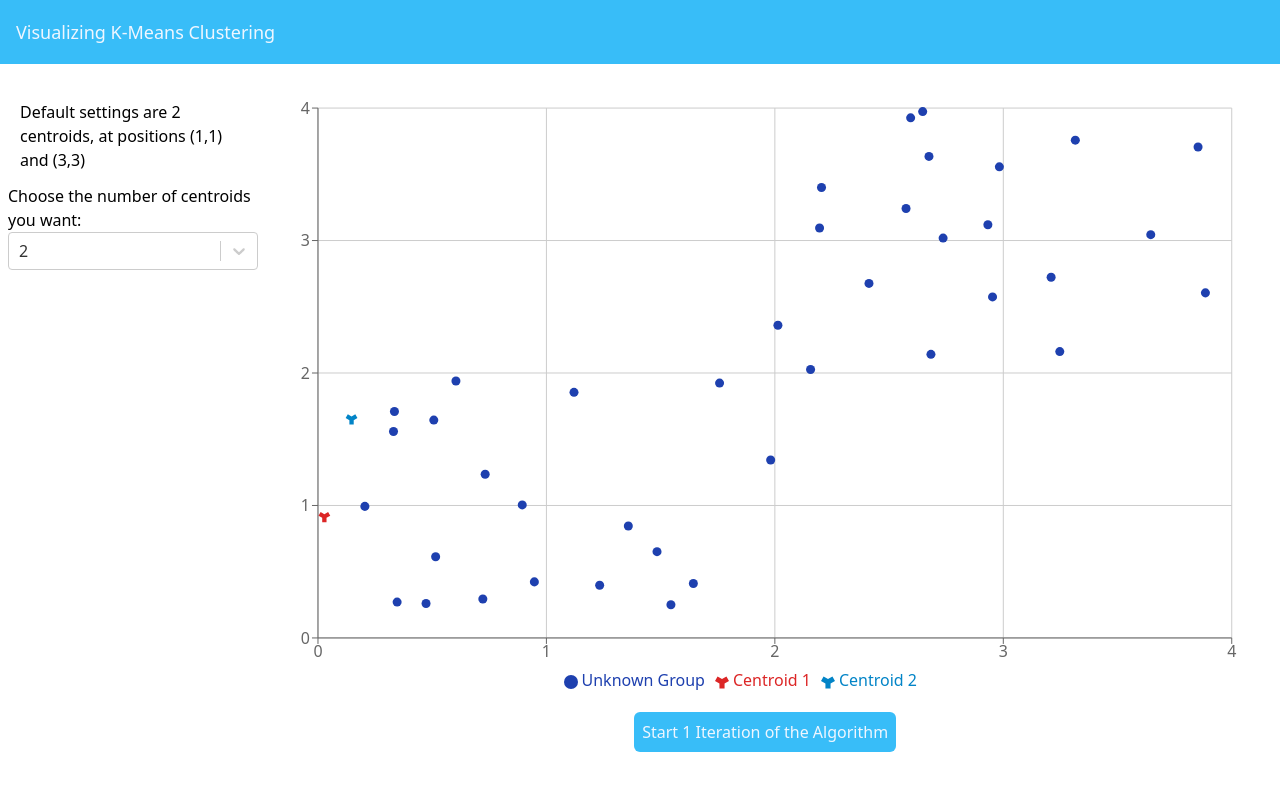
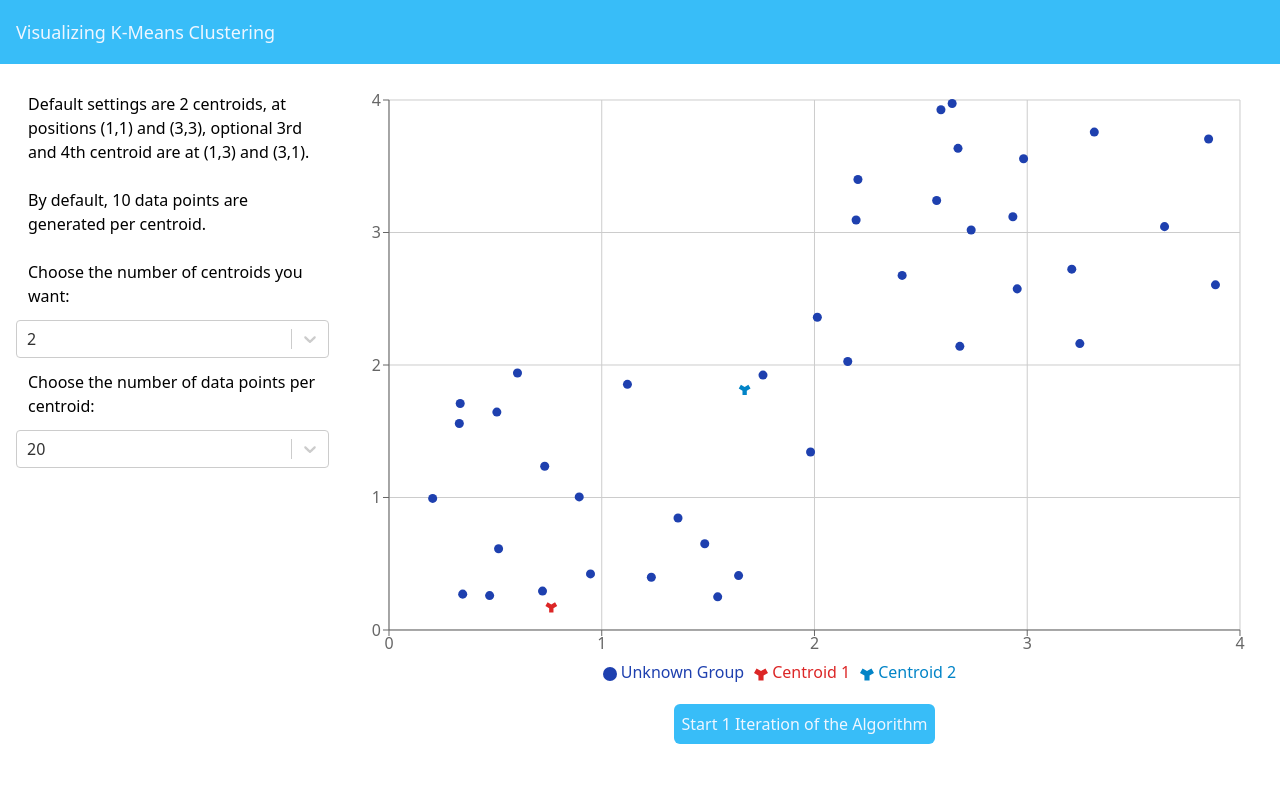
Before and after one commit to Yuheng3107/machine-learning-algorithms-viz, a React (Vite) app: page / in a window 1280 px wide. Shown: the top 790 px of the page. Built offline with nearby package versions, Linux system fonts and the light colour scheme.

Commit message:
Added support for more data points

```diff
--- a/src/components/KMeansVisualization.tsx
+++ b/src/components/KMeansVisualization.tsx
@@ -1,6 +1,6 @@
 import ScatterPlot from "./ScatterPlot";
 import { Point } from "./ScatterPlot";
-import Form from "./SettingsForm";
+import SettingsForm from "./SettingsForm";
 import { useEffect, useState } from "react";
 
 export default function KMeansVisualization() {
@@ -17,11 +17,10 @@ export default function KMeansVisualization() {
   ]);
   // centroidCount stores how many centroids we WANT
   const [centroidCount, setCentroidCount] = useState(2);
-  // this map will store the centroid corresponding to each point
-  //const [pointMap, setPointMap] = useState({});
-
   // count will store the index of the iteration, it starts from 0, -1 means iteration is not yet started
   const [count, setCount] = useState<number>(-1);
+  // dataPointsPerCentroid stores how many data points we want per centroid
+  const [dataPointsPerCentroid, setDataPointsPerCentroid] = useState(20);
 
   const generateCentroids = () => {
     // function to generate centroids
@@ -41,17 +40,6 @@ export default function KMeansVisualization() {
     generateCentroids();
     // after centroids are generated, data will automatically update, as we add a hook for it
 
-    // after we are done generating the data, we start pick random values for the centroids,
-    // and use k means clustering to find the centroids
-    const centroidArray: Point[] = [];
-    for (let i = 0; i < centroidCount; i++) {
-      // this sets each centroid to a random value
-      centroidArray.push({
-        x: Math.random() * (i + 1),
-        y: Math.random() * (i + 1),
-      });
-    }
-    setCentroids(centroidArray);
     // need to set points
     const pointsArray = [];
     for (let i = 0; i < centroidCount; i++) {
@@ -63,8 +51,22 @@ export default function KMeansVisualization() {
   // this hook is used to generate new noisy data everytime the centroids changes
   useEffect(() => {
     // generate the data by adding noise to predefined centroids, putting 10 data points for each centroid
-    generateData(20);
+    generateData();
   }, [centroids]);
+
+  useEffect(() => {
+    // after we are done generating the data (when noisyPoints changes), we start pick random values for the centroids,
+    // and use k means clustering to find the centroids
+    const centroidArray: Point[] = [];
+    for (let i = 0; i < centroidCount; i++) {
+      // this sets each centroid to a random value
+      centroidArray.push({
+        x: Math.random() * (i + 1),
+        y: Math.random() * (i + 1),
+      });
+    }
+    setCentroids(centroidArray);
+  }, [noisyPoints]);
   // this hook is used for rendering the assigning of points in k-means clustering
   useEffect(() => {
     // ideally, we want the dots to render one at a time, so we shall break up K means clustering to do it step by step
@@ -115,6 +117,20 @@ export default function KMeansVisualization() {
     setTimeout(() => setCount(count + 1), 100);
   }, [count]);
 
+  // this hook is to react to the number of data points being updated
+  useEffect(() => {
+    // generate centroids depending on centroid count
+    generateCentroids();
+    // after centroids are generated, data will automatically update, as we add a hook for it
+
+    // need to set points
+    const pointsArray = [];
+    for (let i = 0; i < centroidCount; i++) {
+      pointsArray.push([]);
+    }
+    setPoints(pointsArray);
+  }, [dataPointsPerCentroid]);
+
   const getDistanceFromCentroid = (point: Point, centroid: Point) => {
     // helper function to calculate distance
     const x = point.x - centroid.x;
@@ -136,19 +152,20 @@ export default function KMeansVisualization() {
     setCount(0);
   };
 
-  const generateData = (n: number) => {
+  const generateData = () => {
     // check whether we already have the prerequisite length
-    if (noisyPoints.length === centroidCount * n) return;
-
+    if (noisyPoints.length === centroidCount * dataPointsPerCentroid) return;
+    console.log(centroids);
+    console.log(centroidCount);
     // function adds noise to both centroids to generate n data points for each centroid
     let noisyPointsArray: Point[] = [];
     for (let i = 0; i < centroidCount; i++) {
       // iterate through each centroid, generating noisy points []
-      const noisyPoints = Array.from({ length: n }, () => {
-        let x = 0,
-          y = 0;
+      const noisyPoints = Array.from({ length: dataPointsPerCentroid }, () => {
+        let x = -1;
+        let y = -1;
         // keep rerolling so that its not 0 or 4, for a more uniform distribution
-        while (x === 0 || y === 0 || x === 4 || y === 4) {
+        while (x < 0 || y < 0 || x > 4 || y > 4) {
           // noise added allows points to be +-1 from centroid
           Math.random() > 0.5
             ? (x = centroids[i].x + Math.random())
@@ -156,10 +173,6 @@ export default function KMeansVisualization() {
           Math.random() > 0.5
             ? (y = centroids[i].y + Math.random())
             : (y = centroids[i].y - Math.random());
-
-          // check that it doesn't exceed points of (0,0) (4,4), setting it to the closer bound
-          x = Math.max(0, Math.min(x, 4));
-          y = Math.max(0, Math.min(y, 4));
         }
 
         return { x, y };
@@ -170,10 +183,15 @@ export default function KMeansVisualization() {
   };
 
   return (
-    <div className="flex justify-center">
+    <div className="flex-col justify-center">
       <div className="h-[80vh] w-screen flex-col justify-center items-center m-2 p-2">
         <div className="h-full w-full flex">
-          <Form setCentroidCount={setCentroidCount}></Form>
+          <div className="hidden md:block w-1/3">
+            <SettingsForm
+              setCentroidCount={setCentroidCount}
+              setDataPointsPerCentroid={setDataPointsPerCentroid}
+            ></SettingsForm>
+          </div>
           <div className="w-screen">
             <ScatterPlot
               centroids={centroids}
@@ -191,6 +209,12 @@ export default function KMeansVisualization() {
           </div>
         </div>
       </div>
+      <div className="block md:hidden w-full mt-10 p-2 px-10 mb-4">
+        <SettingsForm
+          setCentroidCount={setCentroidCount}
+          setDataPointsPerCentroid={setDataPointsPerCentroid}
+        ></SettingsForm>
+      </div>
     </div>
   );
 }
--- a/src/components/SettingsForm.tsx
+++ b/src/components/SettingsForm.tsx
@@ -1,26 +1,47 @@
 import Select from "react-select";
 
-const options = Array.from({ length: 3 }, (_, i) => ({
+const centroidsOptions = Array.from({ length: 3 }, (_, i) => ({
   value: String(i + 2),
   label: String(i + 2),
 }));
 
-export default function Form({
+const dataPointsOptions = Array.from({ length: 6 }, (_, i) => ({
+  value: String(15 + i * 5),
+  label: String(15 + i * 5),
+}));
+
+export default function SettingsForm({
   setCentroidCount,
+  setDataPointsPerCentroid,
 }: {
   setCentroidCount: (value: number) => void;
+  setDataPointsPerCentroid: (value: number) => void;
 }) {
   return (
-    <div className="lg:w-1/4">
+    <div className="w-full">
       <h2 className="p-3">
-        Default settings are 2 centroids, at positions (1,1) and (3,3)
+        <p>
+          Default settings are 2 centroids, at positions (1,1) and (3,3),
+          optional 3rd and 4th centroid are at (1,3) and (3,1).
+        </p>
       </h2>
-      <h3>Choose the number of centroids you want:</h3>
+      <h2 className="p-3">
+        By default, 10 data points are generated per centroid.
+      </h2>
+      <h3 className="p-3">Choose the number of centroids you want:</h3>
       <Select
-        defaultValue={options[0]}
-        options={options}
+        defaultValue={centroidsOptions[0]}
+        options={centroidsOptions}
         onChange={(selectedOption) => {
           setCentroidCount(Number(selectedOption?.value));
+        }}
+      ></Select>
+      <h2 className="p-3">Choose the number of data points per centroid:</h2>
+      <Select
+        options={dataPointsOptions}
+        defaultValue={dataPointsOptions[1]}
+        onChange={(selectedOption) => {
+          setDataPointsPerCentroid(Number(selectedOption?.value));
         }}
       ></Select>
     </div>
```
